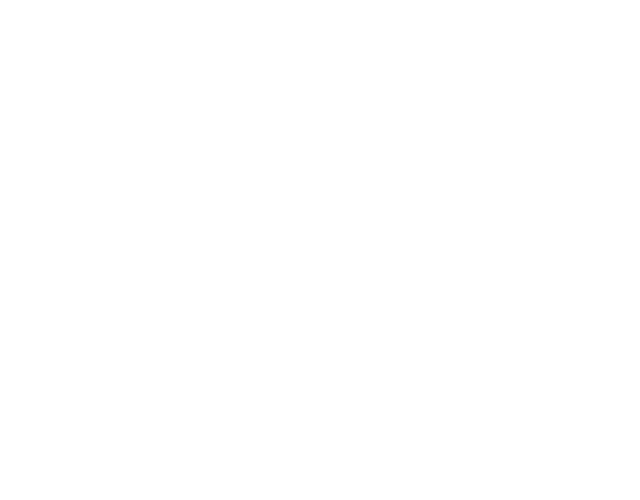
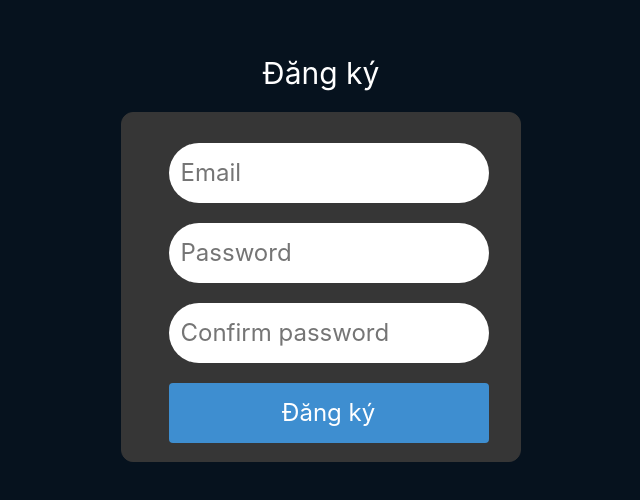
Before and after one commit to Bao1612/project-final, a React (Create React App) app: page /Register in a window 1280 px wide. Before the commit this address had no page. Shown: the part 144-644 px from the top of the page, without its empty margins (319-959 px from the left). Built offline with nearby package versions, Linux system fonts and the light colour scheme; the HTML template or start-up script is replaced by a standard one.

Commit message:
trang đăng ky

```diff
--- a/src/App.js
+++ b/src/App.js
@@ -7,6 +7,7 @@ import Phimle from "./Pages/Phimle";
 import Phimhot from "./Pages/Phimhot";
 import Phimmoi from "./Pages/Phimmoi";
 import Login from "./Pages/Login";
+import Register from "./Pages/Register";
 
 function App() {
   return (
@@ -18,6 +19,7 @@ function App() {
         <Route path="/phimle" element={<Phimle />} />
         <Route path="/phimmoi" element={<Phimmoi />} />
         <Route path="/Login" element={<Login />} />
+        <Route path="/Register" element={<Register/>}/>
       </Routes>
     </div>
   );
--- a/src/Pages/Login.css
+++ b/src/Pages/Login.css
@@ -25,7 +25,7 @@
 }
 
 .login-input {
-    margin-top: 40px;
+    margin-top: 20px;
     margin-left: 15px;
     display: flex;
     flex-direction: column;
@@ -63,10 +63,10 @@
 
 .Register {
     display: flex;
+    align-items: center;
     justify-content: center;
     margin-top: 20px;
     color: #fff;
-    width: 100%;
 }
 
 .register-btn {
--- a/src/Pages/Login.js
+++ b/src/Pages/Login.js
@@ -1,6 +1,7 @@
 import "./Login.css"
 import { useState } from "react";
 import axios from "axios";
+import { Link } from "react-router-dom";
 import { Routes, Route } from "react-router-dom";
 import Register from "./Register";
 
@@ -18,14 +19,7 @@ function Login() {
     }
 
     const handleLogin = () => {
-        axios({
-            method: 'post',
-            url: 'http://125.212.249.230:3001/api/v1/auth/login',
-            data: {
-                "username": email,
-                "password": password
-            }
-        });
+
     }
 
     return (
@@ -39,10 +33,17 @@ function Login() {
                         <div className="remember"><input type="checkbox" /> Ghi nhớ</div>
                         <button type="submit" className="login-btn">Đăng nhập</button>
                         <div className="Register">
-                            <Routes>
-                                <Route path="./register" element={<Register/>}/>
-                                <div className="register-btn">Đăng ký</div>
-                            </Routes>
+
+                                <Link
+                                style={{
+                                    textDecoration: "none",
+                                    color: "white"
+                                }}
+                                to="/register"
+                                >
+                                    <div className="register-btn">Đăng ký</div>
+                                </Link>
+
                         </div>
                     </div>
                 </div>
--- a/src/Pages/Register.js
+++ b/src/Pages/Register.js
@@ -1,8 +1,58 @@
-import React, { Component } from 'react'
+import React, { Component, useState, useEffect } from 'react'
+
 
 function Register() {
+
+    const [email, setEmail] = useState("");
+    const [password, setPassword] = useState("");
+    const [confirmpassword, setConfirmPassword] = useState("");
+
+    const getEmail = (event) => {
+        setEmail(event.target.value)
+    }
+
+    const getPassword = (event) => {
+        setPassword(event.target.value)
+    }
+
+    const getConfirmPassword = (event) => {
+        setConfirmPassword(event.target.value)
+    }
+
+
+    const handleRegister = () => {
+            const items = JSON.parse(localStorage.setItem('items'));
+            if(setConfirmPassword(items) === setPassword(items)) {
+                if (items) {
+                    setEmail(items);
+                    setPassword(items);
+                    setConfirmPassword(items);
+                    alert("Đăng ký thành công")
+                }
+
+                else {
+                    alert("Mật khẩu không trùng khớp")
+                }
+
+            }
+
+    }
+
     return (
-        <div>Register</div>
+        <div id="login-container">
+            <p>Đăng ký</p>
+            <form>
+                <div className="login-form">
+                    <div className="login-input">
+                        <input value={email} onChange={getEmail} className="enmailInput" placeholder="Email"/>
+                        <input value={password} onChange={getPassword} className="passwordInput" placeholder="Password" type="password" />
+                        <input value={confirmpassword} onChange={getConfirmPassword} className="passwordInput" placeholder="Confirm password" type="password" />
+
+                        <button onClick={handleRegister} className="login-btn">Đăng ký</button>
+                    </div>
+                </div>
+            </form>
+        </div>
     )
 }
 
```
Also changed, not shown: src/Pages/Register.css (added).
